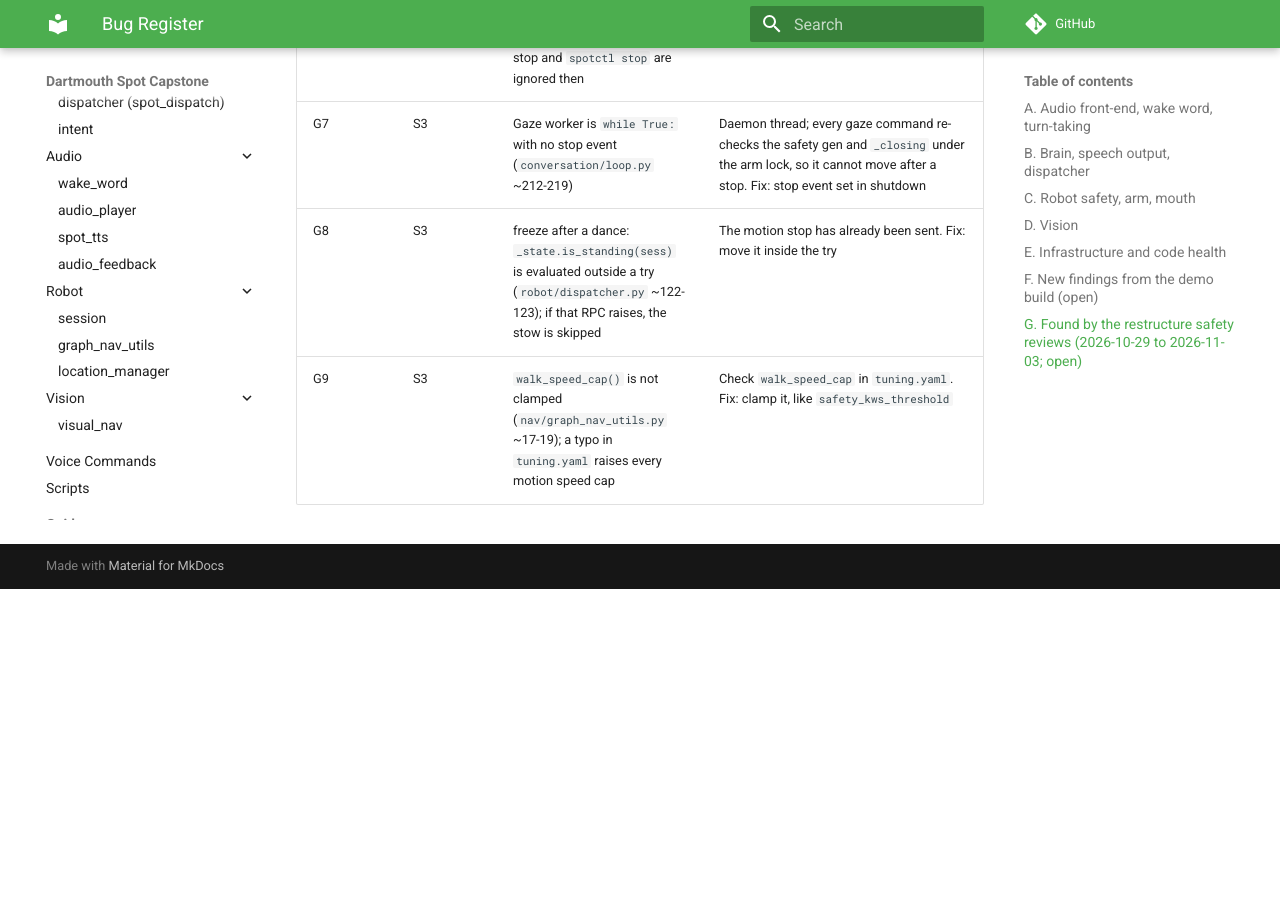
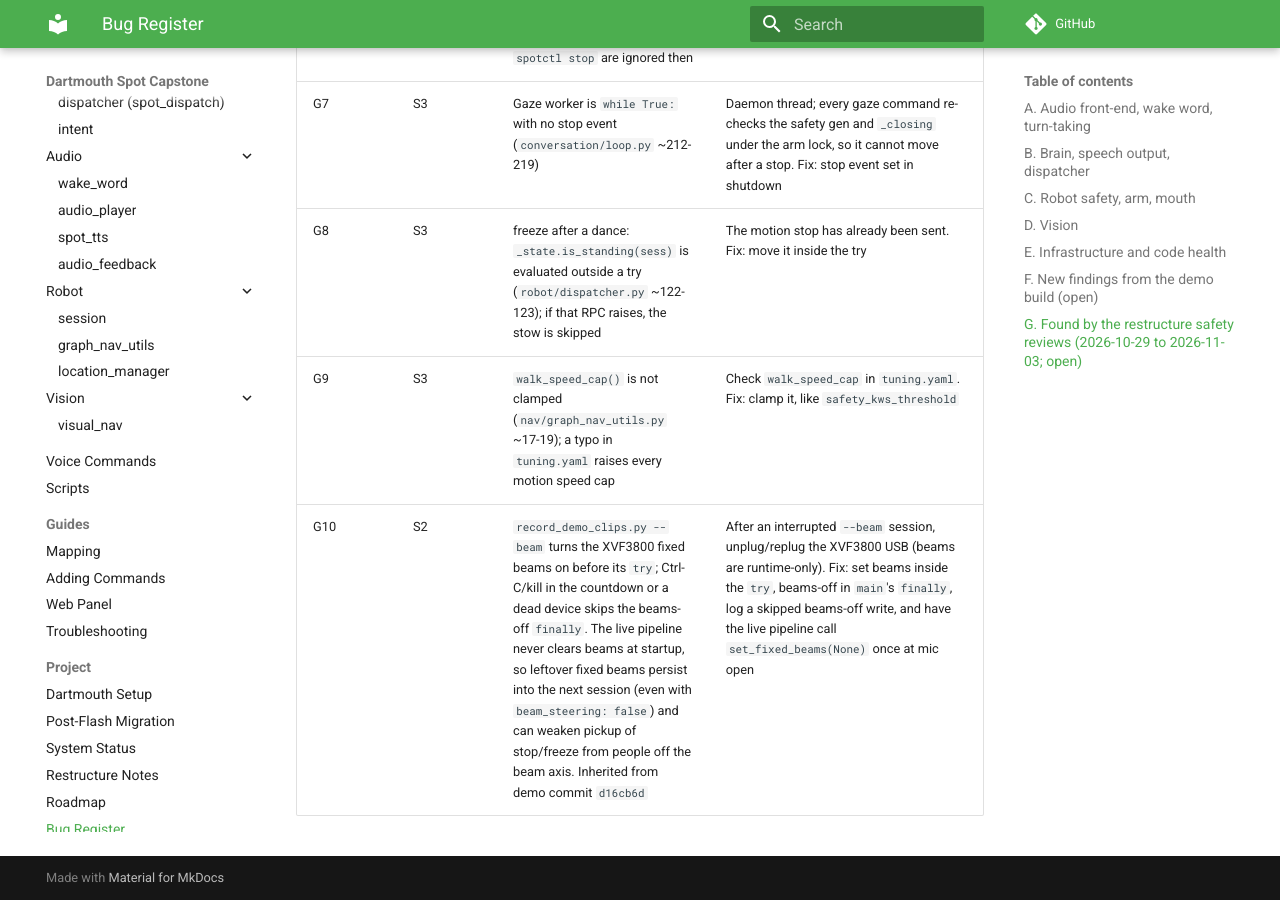
Before and after one commit to matteo-corrado/dartmouth_spot_capstone, an MkDocs documentation site: the page built from docs/project/bugs.md, in a window 1280 px wide and 900 px high, scrolled down 7040 px. Built offline with MkDocs 1.6.1 and Material for MkDocs 9.7.7, drawn with Linux system fonts in a browser that asks for light colours; comment, search, counter and statistics services are not loaded; before the commit the page ends 7629 px from its top, so only the background shows below that.

Commit message:
bugs: G10 leftover XVF3800 fixed beams after interrupted record_demo_clips --beam

```diff
--- a/docs/project/bugs.md
+++ b/docs/project/bugs.md
@@ -114,3 +114,4 @@
 | G7 | S3 | Gaze worker is `while True:` with no stop event (`conversation/loop.py` ~212-219) | Daemon thread; every gaze command re-checks the safety gen and `_closing` under the arm lock, so it cannot move after a stop. Fix: stop event set in shutdown |
 | G8 | S3 | freeze after a dance: `_state.is_standing(sess)` is evaluated outside a try (`robot/dispatcher.py` ~122-123); if that RPC raises, the stow is skipped | The motion stop has already been sent. Fix: move it inside the try |
 | G9 | S3 | `walk_speed_cap()` is not clamped (`nav/graph_nav_utils.py` ~17-19); a typo in `tuning.yaml` raises every motion speed cap | Check `walk_speed_cap` in `tuning.yaml`. Fix: clamp it, like `safety_kws_threshold` |
+| G10 | S2 | `record_demo_clips.py --beam` turns the XVF3800 fixed beams on before its `try`; Ctrl-C/kill in the countdown or a dead device skips the beams-off `finally`. The live pipeline never clears beams at startup, so leftover fixed beams persist into the next session (even with `beam_steering: false`) and can weaken pickup of stop/freeze from people off the beam axis. Inherited from demo commit `d16cb6d` | After an interrupted `--beam` session, unplug/replug the XVF3800 USB (beams are runtime-only). Fix: set beams inside the `try`, beams-off in `main`'s `finally`, log a skipped beams-off write, and have the live pipeline call `set_fixed_beams(None)` once at mic open |
```
